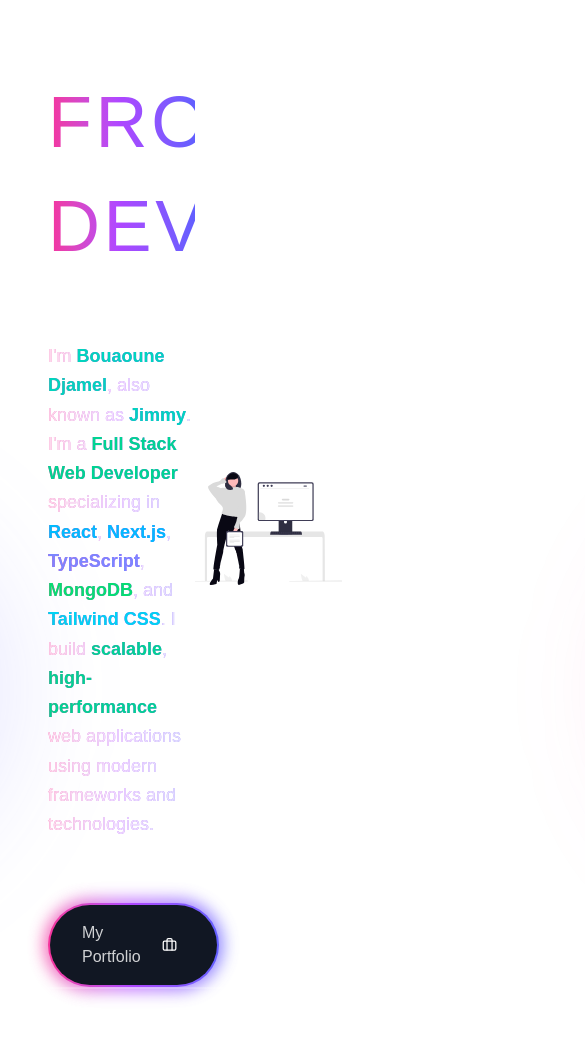
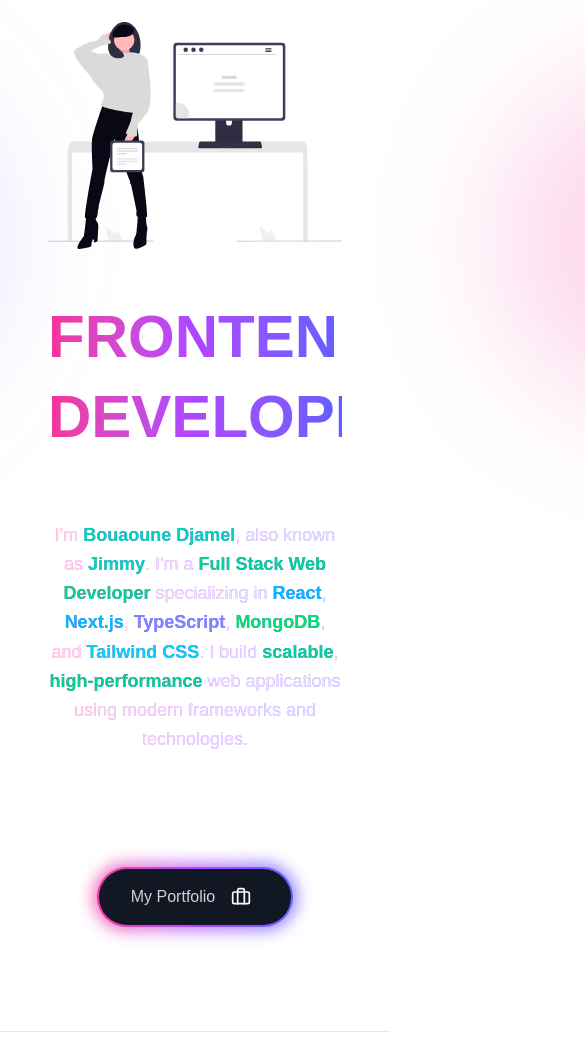
Before and after one commit to justRailGun/pr, a Next.js app: page / in a window 390 px wide. Shown: the part 278-1315 px from the top of the page, 585 px wide, since content can reach past the window. Built offline with nearby package versions, Linux system fonts and the light colour scheme.

Commit message:
Presentation mobile view

```diff
--- a/components/front-end/Header/Navigation.tsx
+++ b/components/front-end/Header/Navigation.tsx
@@ -1,4 +1,4 @@
-import { Menu , Headset} from 'lucide-react'
+import {  Headset} from 'lucide-react'
 import Link from 'next/link'
 import React from 'react'
 import NavigationMobile from '../mobile/Navigation'
--- a/components/front-end/Main/Presentation.tsx
+++ b/components/front-end/Main/Presentation.tsx
@@ -5,20 +5,22 @@
 
 const Presentation = () => {
   return (
-    <div className='my-24 w-full flex justify-between items-center border-b-2 border-white/20'>
+    <div className='my-12 sm:my-24 w-full flex md:flex-row flex-col-reverse justify-between items-center  border-white/20'>
         {/* left side */}
-        <div className='flex flex-col gap-16 w-1/2 text-transparent bg-clip-text bg-gradient-to-r from-pink-500 via-purple-500 to-indigo-500'>
+        <div className='flex flex-col pt-12 gap-16 w-full md:w-1/2 text-transparent bg-clip-text bg-gradient-to-r from-pink-500 via-purple-500 to-indigo-500'>
             {/* title */}
-            <h1 className='font-medium uppercase text-7xl tracking-wider leading-26'>FrontEnd<br />
-            Developer</h1>
+            <h1 className=' text-center md:text-start font-bold sm:font-medium uppercase text-6xl sm:text-7xl sm:tracking-wider leading-20 sm:leading-26'>
+              FrontEnd<br />
+              Developer
+            </h1>
+
             {/* description */}
-            <p className="text-white/80 leading-relaxed text-lg font-light">
+            <p className="text-white/80 text-center md:text-start leading-relaxed text-lg font-light">
   I&apos;m <span className="text-teal-400 font-semibold">Bouaoune Djamel</span>, also known as <span className="text-teal-400 font-semibold">Jimmy</span>. I&apos;m a <span className="text-emerald-400 font-semibold">Full Stack Web Developer</span> specializing in <span className="text-sky-400 font-semibold">React</span>, <span className="text-sky-400 font-semibold">Next.js</span>, <span className="text-indigo-400 font-semibold">TypeScript</span>, <span className="text-green-400 font-semibold">MongoDB</span>, and <span className="text-cyan-400 font-semibold">Tailwind CSS</span>. I build <span className="text-emerald-400 font-semibold">scalable</span>, <span className="text-emerald-400 font-semibold">high-performance</span> web applications using modern frameworks and technologies.
-</p>
+            </p>
             {/* button */}
-            <div className='flex items-start'>
-            {/* <Button className='cursor-pointer bg-gradient-to-r px-8 py-4 from-pink-500 via-purple-500 to-indigo-500 text-white flex items-center justify-center font-semibold rounded-full'>
-             My Portfolio <Briefcase className='inline-block mr-2' size={20} color='white'/></Button> */}
+
+            <div className='flex md:items-start md:justify-start justify-center gap-4 mt-12'>
 
                 <div className='cursor-pointer relative rounded-full p-0.5 bg-gradient-to-r from-pink-500 via-purple-500 to-indigo-500'>
 
@@ -29,7 +31,6 @@
   ></div>
                 </div>
             </div>
-
 
         </div>
         {/* right side */}
```
